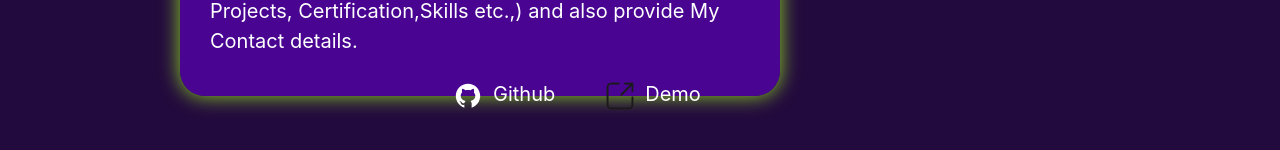
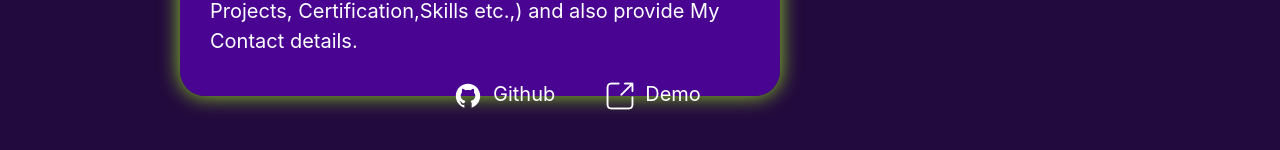
Before and after one commit to Sandesh-Chougala/Portfolio, a React (Create React App) app: page / in a window 1280 px wide. Shown: the part 2084-2234 px from the top of the page. Built offline with nearby package versions, Linux system fonts and the light colour scheme.

Commit message:
first project added

```diff
--- a/src/componets/portfolio.js
+++ b/src/componets/portfolio.js
@@ -107,7 +107,10 @@ function Portfolio() {
               <img src="./assets/icons/github.svg" alt="github img"></img>Github
             </a>
             <a href="#" alt="demo-link" className="redirect">
-              <img src="./assets/icons/redirect.png" alt="github img"></img>
+              <img
+                src="./assets/icons/white-redirect.png"
+                alt="github img"
+              ></img>
               Demo
             </a>
           </div>
```
Also changed, not shown: public/assets/icons/white-redirect.png (added).
